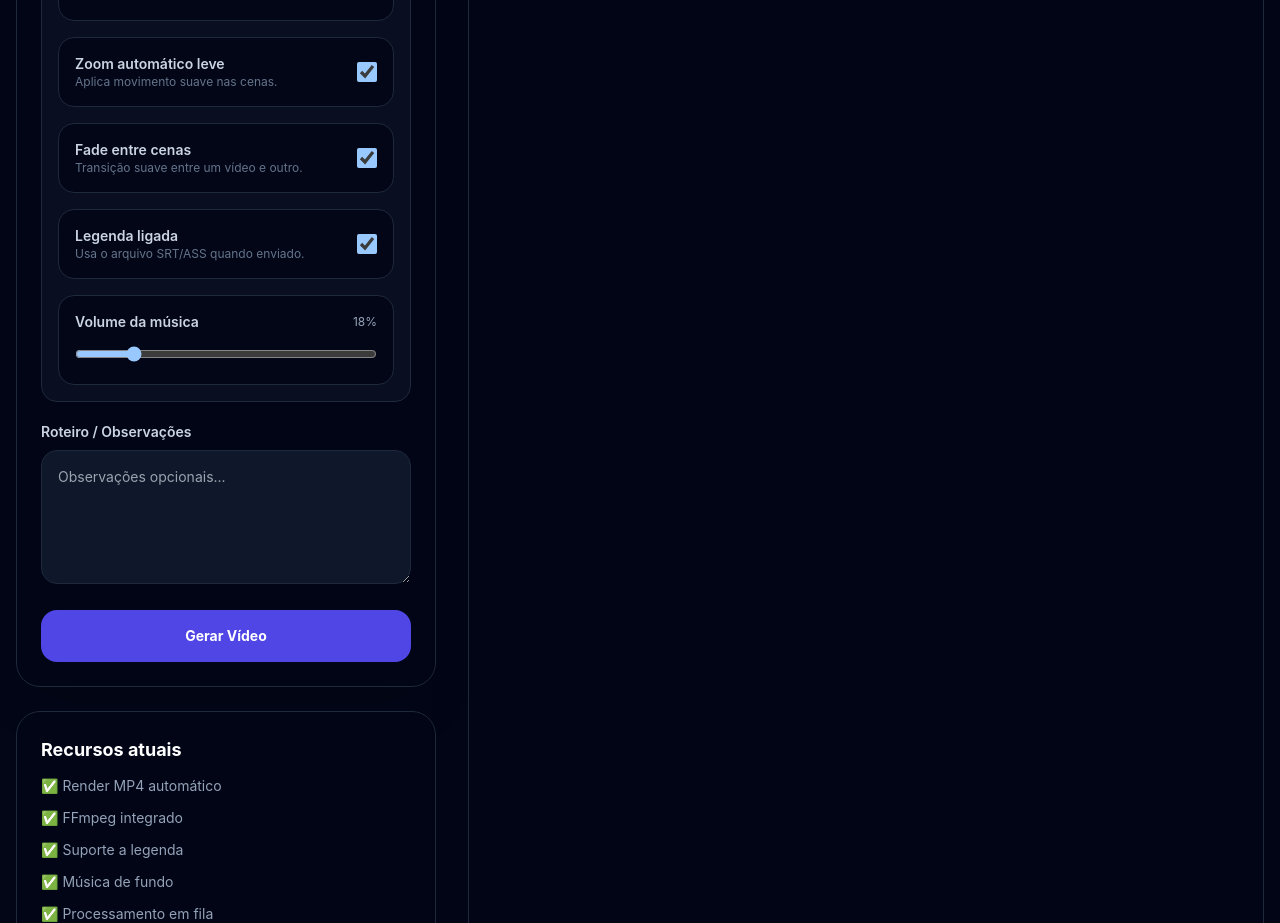
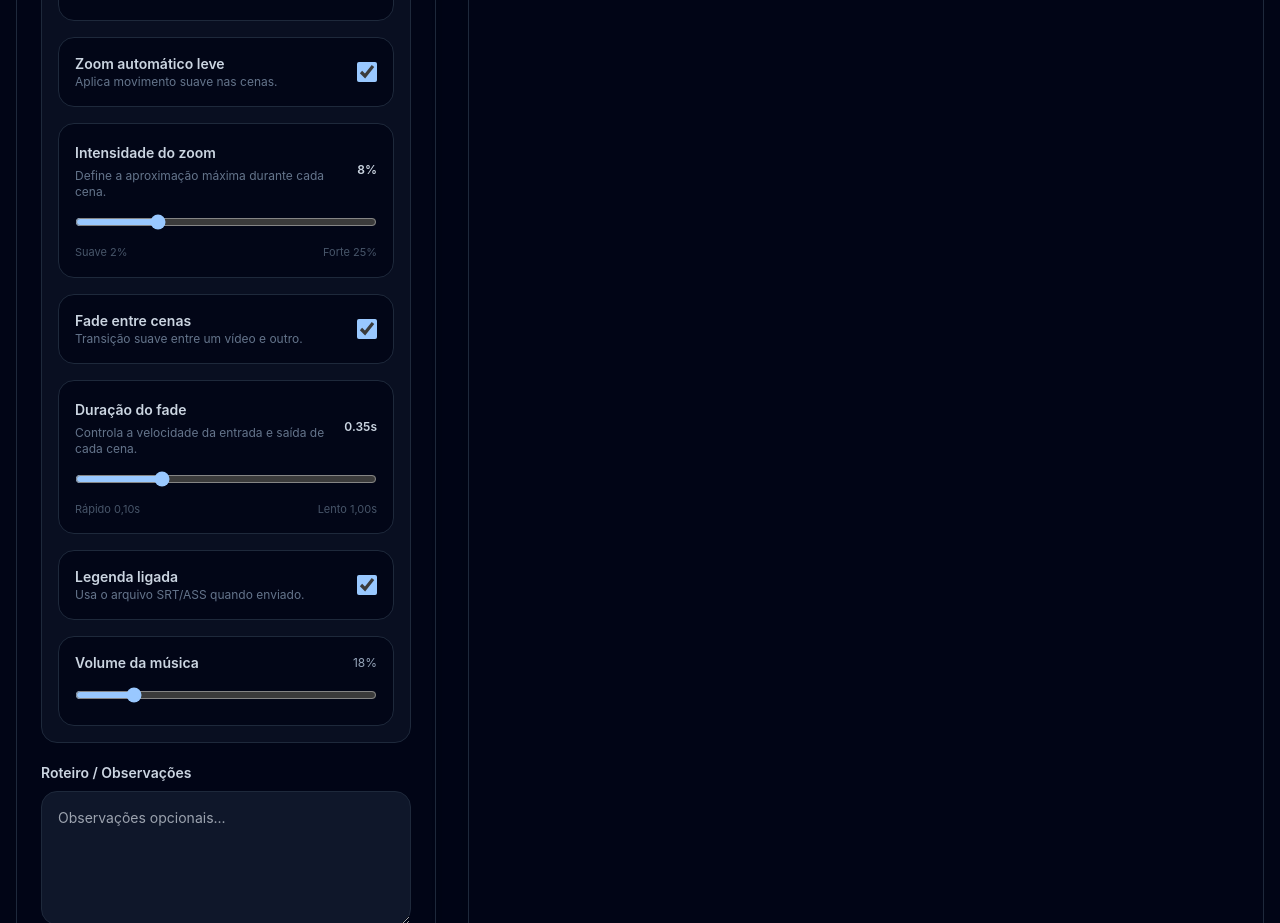
Before and after one commit to sdmar/geradordeyt, a React (Vite) app in the folder frontend/: page / in a window 1280 px wide. Shown: the part 1100-2023 px from the top of the page. Built offline with nearby package versions, Linux system fonts and the light colour scheme.

Commit message:
Adiciona controles de zoom e fade

```diff
--- a/frontend/src/components/UploadForm.jsx
+++ b/frontend/src/components/UploadForm.jsx
@@ -11,7 +11,9 @@ export default function UploadForm({ apiBase, onCreated }) {
 
   const [format, setFormat] = useState('youtube')
   const [autoZoom, setAutoZoom] = useState(true)
+  const [zoomIntensity, setZoomIntensity] = useState(0.08)
   const [fade, setFade] = useState(true)
+  const [fadeDuration, setFadeDuration] = useState(0.35)
   const [musicVolume, setMusicVolume] = useState(0.18)
   const [subtitleEnabled, setSubtitleEnabled] = useState(true)
 
@@ -147,7 +149,9 @@ export default function UploadForm({ apiBase, onCreated }) {
       const options = {
         format,
         auto_zoom: autoZoom,
+        zoom_intensity: Number(zoomIntensity),
         fade,
+        fade_duration: Number(fadeDuration),
         music_volume: Number(musicVolume),
         subtitle_enabled: subtitleEnabled,
       }
@@ -315,6 +319,43 @@ export default function UploadForm({ apiBase, onCreated }) {
             />
           </label>
 
+          <div
+            className={`rounded-2xl border border-slate-800 bg-slate-950 p-4 ${
+              autoZoom ? '' : 'opacity-50'
+            }`}
+          >
+            <div className="mb-3 flex items-center justify-between gap-4">
+              <div>
+                <label className="text-sm font-semibold text-slate-300">
+                  Intensidade do zoom
+                </label>
+                <p className="mt-1 text-xs text-slate-500">
+                  Define a aproximação máxima durante cada cena.
+                </p>
+              </div>
+
+              <span className="text-xs font-semibold text-slate-300">
+                {Math.round(Number(zoomIntensity) * 100)}%
+              </span>
+            </div>
+
+            <input
+              type="range"
+              min="0.02"
+              max="0.25"
+              step="0.01"
+              value={zoomIntensity}
+              onChange={(e) => setZoomIntensity(e.target.value)}
+              disabled={!autoZoom}
+              className="w-full disabled:cursor-not-allowed"
+            />
+
+            <div className="mt-2 flex justify-between text-[11px] text-slate-600">
+              <span>Suave 2%</span>
+              <span>Forte 25%</span>
+            </div>
+          </div>
+
           <label className="flex items-center justify-between gap-4 rounded-2xl border border-slate-800 bg-slate-950 p-4">
             <span>
               <span className="block text-sm font-semibold text-slate-300">
@@ -332,6 +373,43 @@ export default function UploadForm({ apiBase, onCreated }) {
               className="h-5 w-5"
             />
           </label>
+
+          <div
+            className={`rounded-2xl border border-slate-800 bg-slate-950 p-4 ${
+              fade ? '' : 'opacity-50'
+            }`}
+          >
+            <div className="mb-3 flex items-center justify-between gap-4">
+              <div>
+                <label className="text-sm font-semibold text-slate-300">
+                  Duração do fade
+                </label>
+                <p className="mt-1 text-xs text-slate-500">
+                  Controla a velocidade da entrada e saída de cada cena.
+                </p>
+              </div>
+
+              <span className="text-xs font-semibold text-slate-300">
+                {Number(fadeDuration).toFixed(2)}s
+              </span>
+            </div>
+
+            <input
+              type="range"
+              min="0.10"
+              max="1"
+              step="0.05"
+              value={fadeDuration}
+              onChange={(e) => setFadeDuration(e.target.value)}
+              disabled={!fade}
+              className="w-full disabled:cursor-not-allowed"
+            />
+
+            <div className="mt-2 flex justify-between text-[11px] text-slate-600">
+              <span>Rápido 0,10s</span>
+              <span>Lento 1,00s</span>
+            </div>
+          </div>
 
           <label className="flex items-center justify-between gap-4 rounded-2xl border border-slate-800 bg-slate-950 p-4">
             <span>
```
Also changed, not shown: 1 other file (tests, documents, lock files or other folders).
